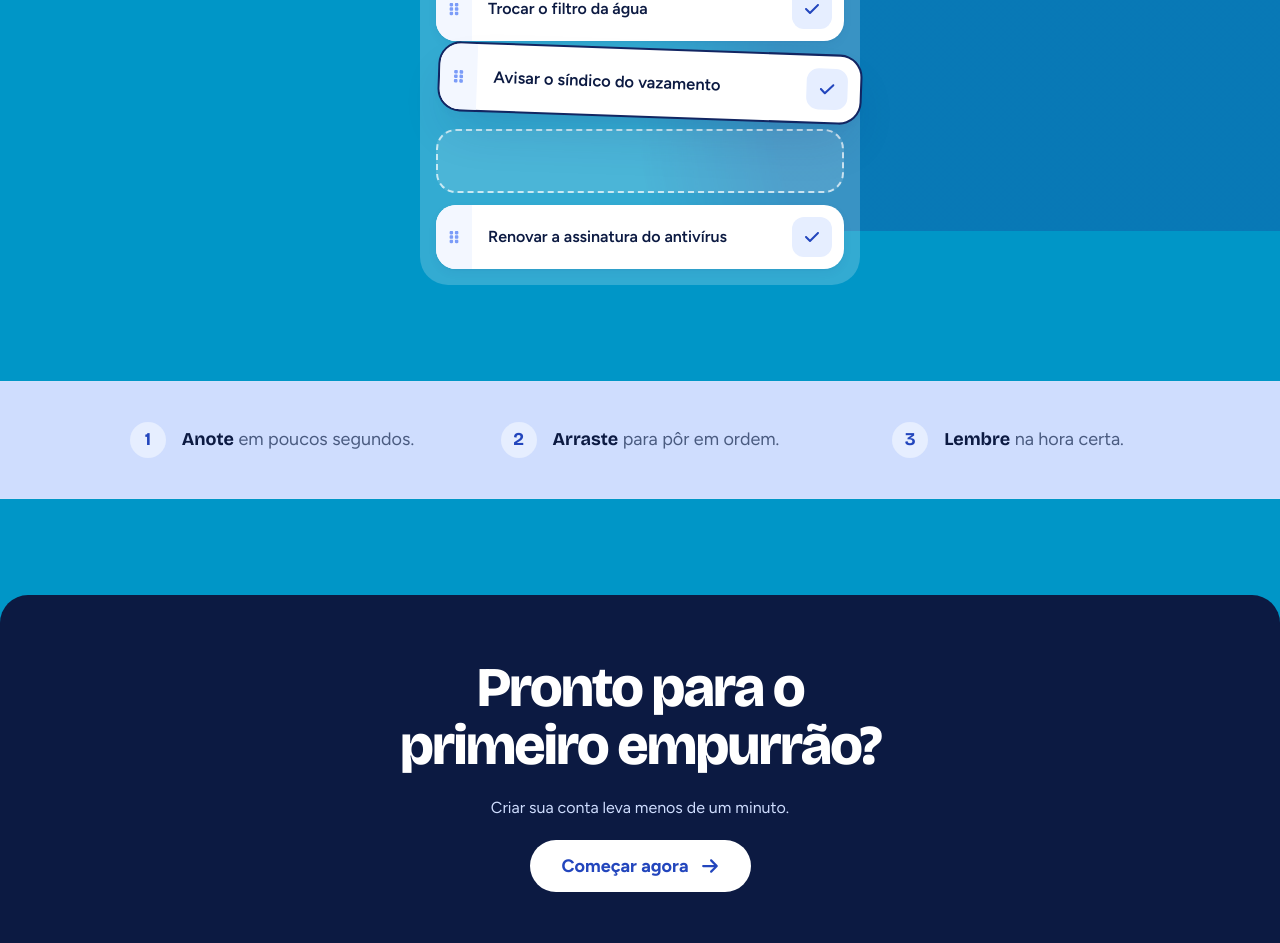
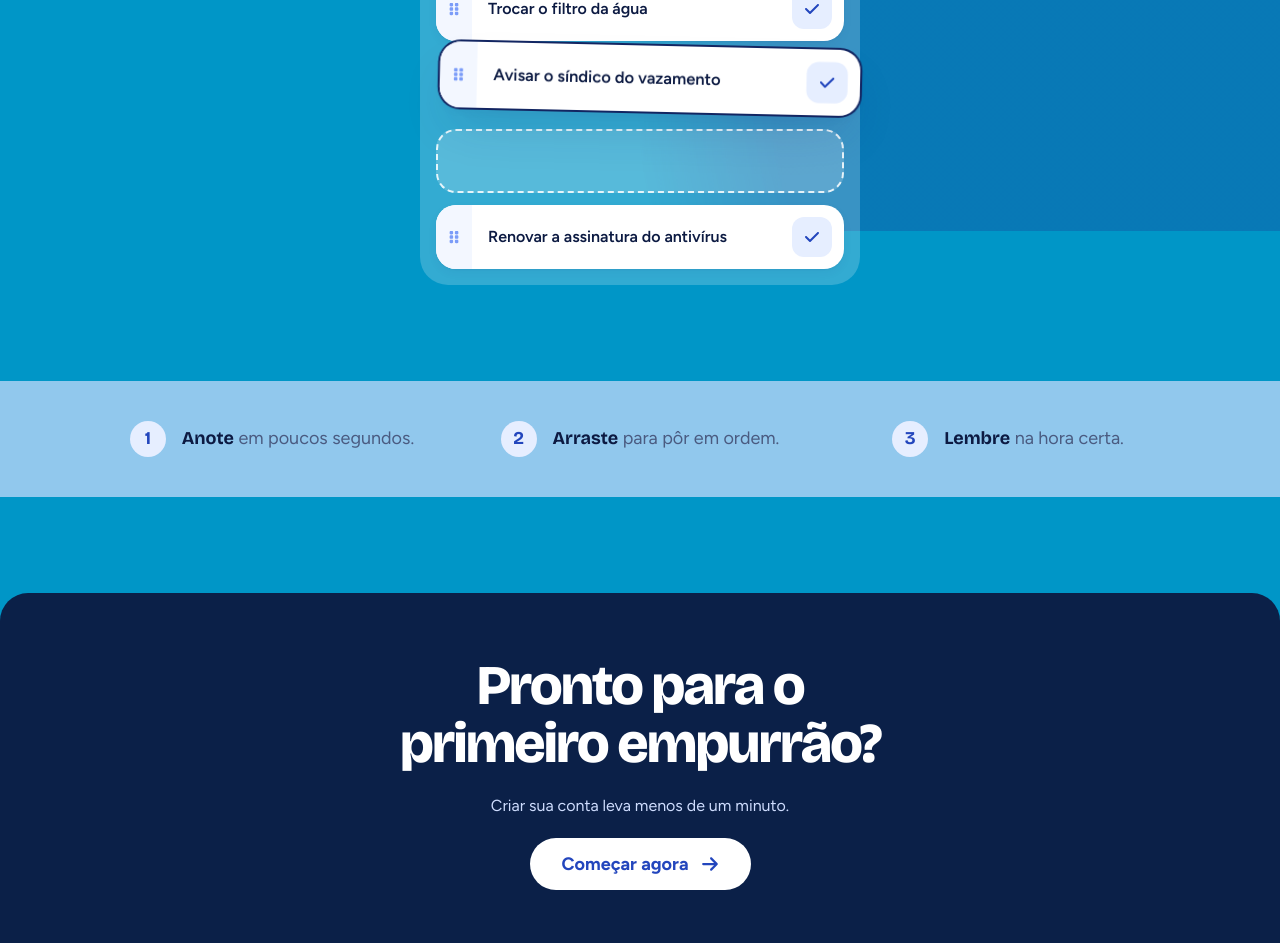
Before and after one commit to Pedro-Castr/nudge, a Next.js app: page / in a window 1280 px wide. Shown: the part 569-1512 px from the top of the page. Built offline with nearby package versions, Linux system fonts and the light colour scheme; no server answers.

Commit message:
style: adiciona animações no `cardPreview`

```diff
--- a/src/features/home/components/previewCard.module.css
+++ b/src/features/home/components/previewCard.module.css
@@ -6,6 +6,15 @@
   border-radius: var(--radius-lg);
   background: var(--color-surface);
   box-shadow: var(--shadow-sm);
+  animation: card-in var(--dur-slow) var(--ease-out) both;
+}
+
+.card:nth-child(2) {
+  animation-delay: 120ms;
+}
+
+.card:nth-child(4) {
+  animation-delay: 240ms;
 }
 
 .handle {
@@ -46,5 +55,24 @@
     var(--shadow-lg),
     0 0 0 2px var(--brand-900);
   transform: translate(10px, -2px) rotate(2deg) scale(1.03);
-  animation: float 3.2s ease-in-out infinite;
+  animation:
+    card-in var(--dur-slow) var(--ease-out) 120ms both,
+    float 3.2s ease-in-out 600ms infinite;
 }
+
+@keyframes float {
+  0%,
+  100% {
+    transform: translate(10px, -2px) rotate(2deg) scale(1.03);
+  }
+  50% {
+    transform: translate(10px, -8px) rotate(1deg) scale(1.03);
+  }
+}
+
+@keyframes card-in {
+  from {
+    opacity: 0;
+    transform: translateY(12px);
+  }
+}
--- a/src/features/home/homePage.module.css
+++ b/src/features/home/homePage.module.css
@@ -146,12 +146,12 @@
   border: 2px dashed rgb(255 255 255 / 0.7);
   border-radius: var(--radius-lg);
   background: rgb(255 255 255 / 0.12);
+  animation: slot-pulse 3.2s ease-in-out infinite;
 }
 
 /* ---------- Passos ---------- */
 .steps {
-  background: var(--brand-200);
-  border-block: 1px solid var(--color-border);
+  background: color-mix(in srgb, var(--brand-200) 70%, transparent);
 }
 
 .stepsList {
@@ -197,7 +197,7 @@
   margin-top: var(--space-24);
   padding: var(--space-16) var(--gutter) var(--space-8);
   border-radius: var(--radius-xl) var(--radius-xl) 0 0;
-  background: var(--color-surface-inverse);
+  background: color-mix(in srgb, var(--color-surface-inverse) 95%, transparent);
   color: var(--color-text-inverse);
 }
 
@@ -268,13 +268,10 @@
   }
 }
 
-@keyframes float {
-  0%,
-  100% {
-    transform: translate(10px, -2px) rotate(2deg) scale(1.03);
-  }
+@keyframes slot-pulse {
   50% {
-    transform: translate(10px, -8px) rotate(1deg) scale(1.03);
+    border-color: rgb(255 255 255 / 0.95);
+    background: rgb(255 255 255 / 0.22);
   }
 }
 
```
